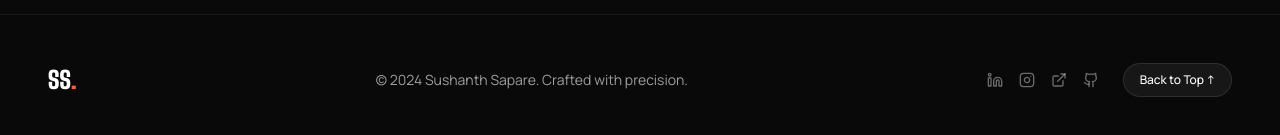
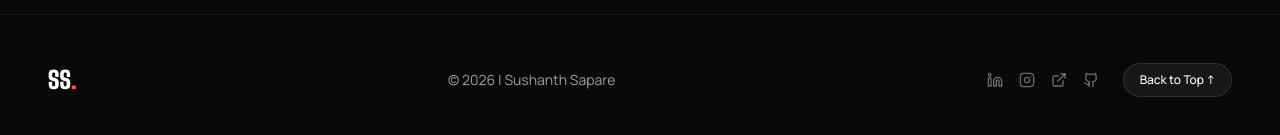
Before and after one commit to sushaaanthh/sushanth-sapare-gd, a React (Vite) app: page / in a window 1280 px wide. Shown: the part 9560-9695 px from the top of the page. Built offline with nearby package versions, Linux system fonts and the light colour scheme.

Commit message:
fixed errors and updated footer

```diff
--- a/src/app/App.tsx
+++ b/src/app/App.tsx
@@ -387,9 +387,8 @@ function Nav() {
                 key={item.id}
                 href={`#${item.id}`}
                 onClick={(e) => scrollToSection(e, item.id)}
-                className={`relative text-sm transition-colors duration-300 tracking-wide py-2 ${
-                  isActive ? "text-white font-bold" : "text-white/50 hover:text-white font-medium"
-                }`}
+                className={`relative text-sm transition-colors duration-300 tracking-wide py-2 ${isActive ? "text-white font-bold" : "text-white/50 hover:text-white font-medium"
+                  }`}
               >
                 {item.label}
                 {isActive && (
@@ -1436,7 +1435,7 @@ function Footer() {
         </a>
 
         <p className="text-[#9E9E9E] text-sm text-center">
-          © 2024 Sushanth Sapare. Crafted with precision.
+          © 2026 | Sushanth Sapare
         </p>
 
         <div className="flex items-center gap-6">
--- a/tsconfig.json
+++ b/tsconfig.json
@@ -18,8 +18,7 @@
     /* Type Checking */
     "strict": false,
     "noUnusedLocals": false,
-    "noUnusedParameters": false,
-    "noFallthroughCasesInSwitch": false
+    "noUnusedParameters": false
   },
   "include": ["src"]
 }
```
Also changed, not shown: 1 other file (tests, documents, lock files or other folders).
